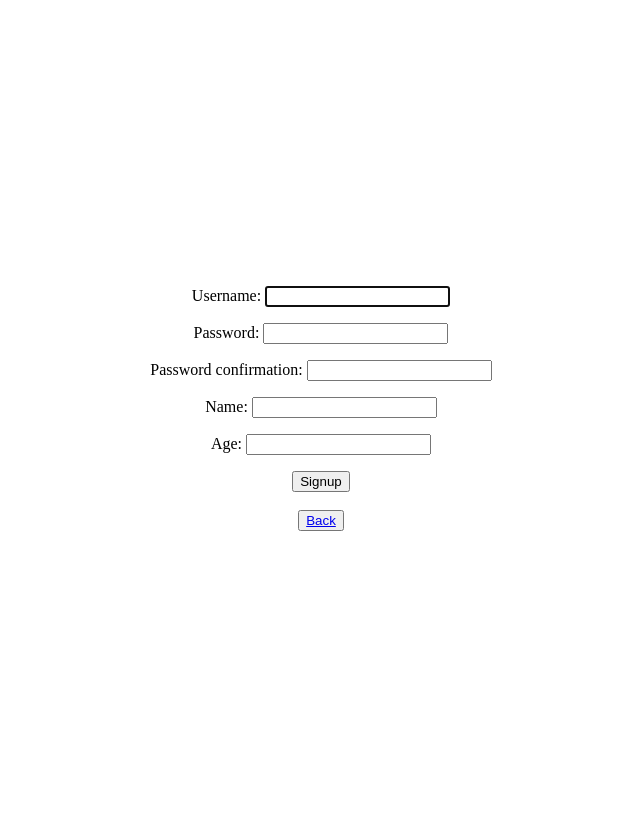
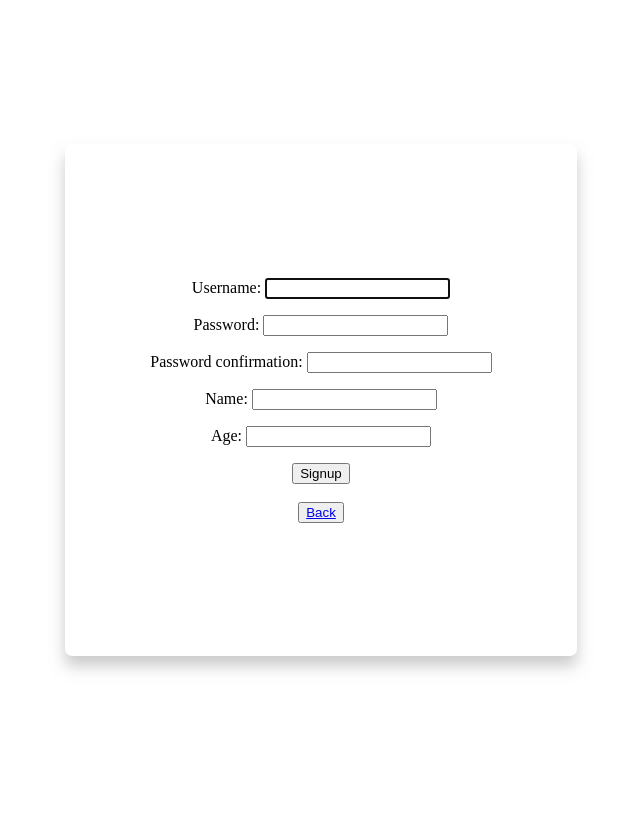
Before and after one commit to harsha3604/school-app, a Django app: page /student_signup/ in a window 1280 px wide. Shown: the whole page, without its empty margins (319-959 px from the left). After the commit the page ends 671 px from the top, so only its background shows below. Run offline with Django 4.2, Linux system fonts and the light colour scheme.

Commit message:
css changes for login

```diff
--- a/static/css/style.css
+++ b/static/css/style.css
@@ -1,9 +1,5 @@
 body {
-    display: flex;
-    flex-direction: column;
-    justify-content: center;
     text-align: center;
-    min-height: 100vh;
 
 }
 
@@ -16,7 +12,7 @@ body {
     position: absolute;
     top: 50%;
     left: 50%;
-    transform: translate(-50%, -50%);
+    transform: translate(-120%, -50%);
     border-radius: 7px;
     display: flex;
     flex-direction: column;
@@ -74,3 +70,20 @@ body {
 }
 
 /* ----------------------------------------------------------- LOGIN PAGE -------------------------------------------------- */
+
+
+.signup_box {
+    width: 480px;
+    height: 480px;
+    background: #fff;
+    box-shadow: 0 10px 15px rgba(179, 179, 179, 0.7);
+    position: absolute;
+    top: 50%;
+    left: 50%;
+    transform: translate(-50%, -50%);
+    border-radius: 7px;
+    display: flex;
+    flex-direction: column;
+    justify-content: space-evenly;
+    padding: 1rem;
+}
--- a/user/templates/user/signup.html
+++ b/user/templates/user/signup.html
@@ -1,5 +1,6 @@
 {% extends 'base.html' %}
 {% block content%}
+<div class="signup_box">
     <form method="POST">
         {% csrf_token %}
         {{form.as_p}}
@@ -7,5 +8,5 @@
         <br><br>
         <button><a href="{% url 'login' %}">Back</a></button>
     </form>
-
+</div>
 {% endblock%}
```
Also changed, not shown: db.sqlite3. Lines whose indentation alone changed are shown as unchanged.
